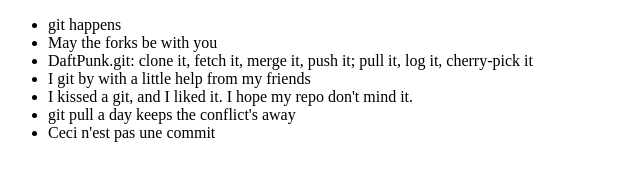
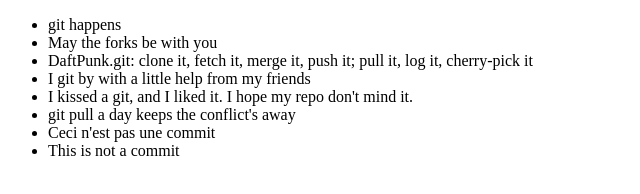
Before and after one commit to minlae/git-practice, a plain HTML site: page index.html in a window 1280 px wide. Shown: the whole page, without its empty margins (0-640 px from the left). Drawn offline with Linux system fonts and the light colour scheme.

Commit message:
added English to last li

```diff
--- a/index.html
+++ b/index.html
@@ -14,6 +14,7 @@
 		<li>I kissed a git, and I liked it. I hope my repo don't mind it.</li>
 		<li>git pull a day keeps the conflict's away</li>
 		<li>Ceci n'est pas une commit</li>
+		<li>This is not a commit</li>
 	</ul>
 
 </body>
```
